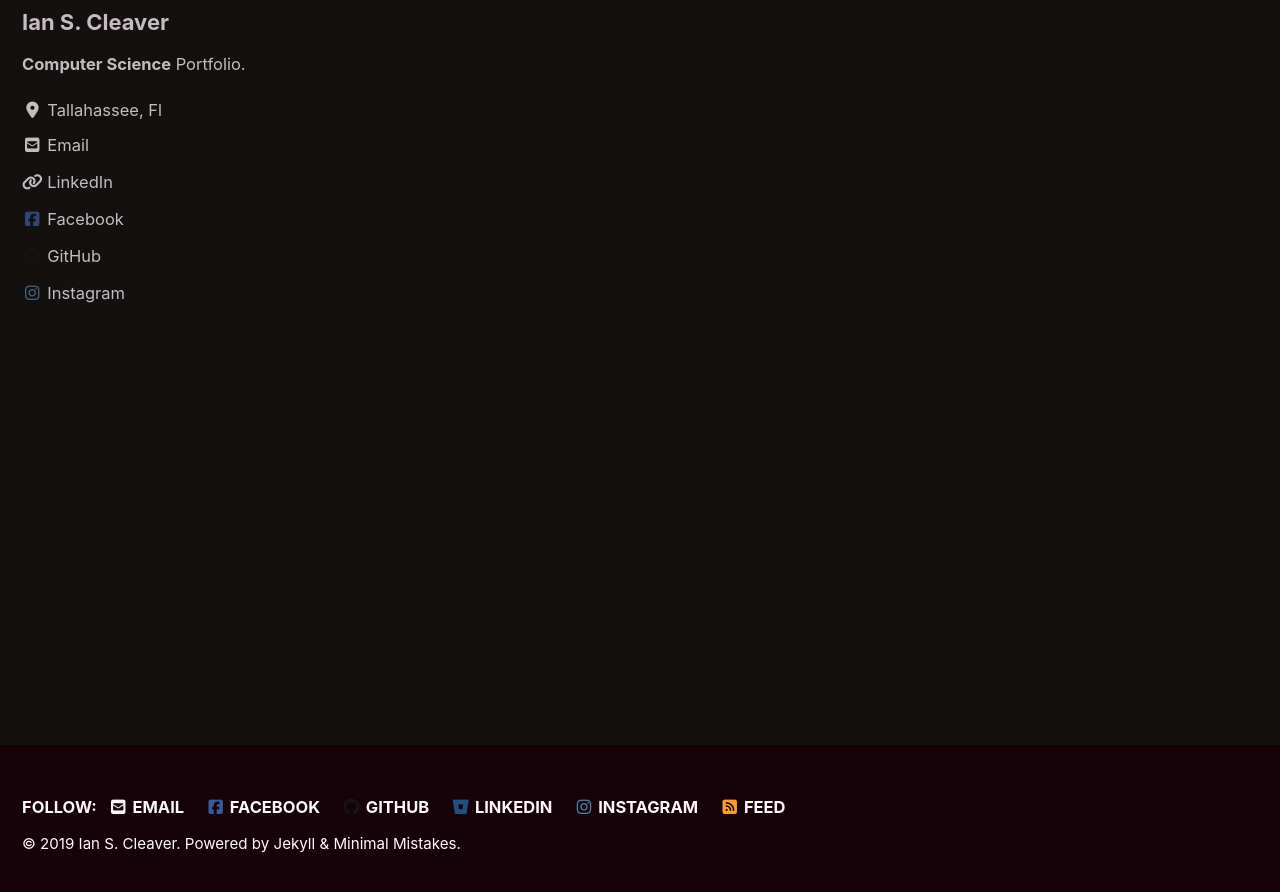
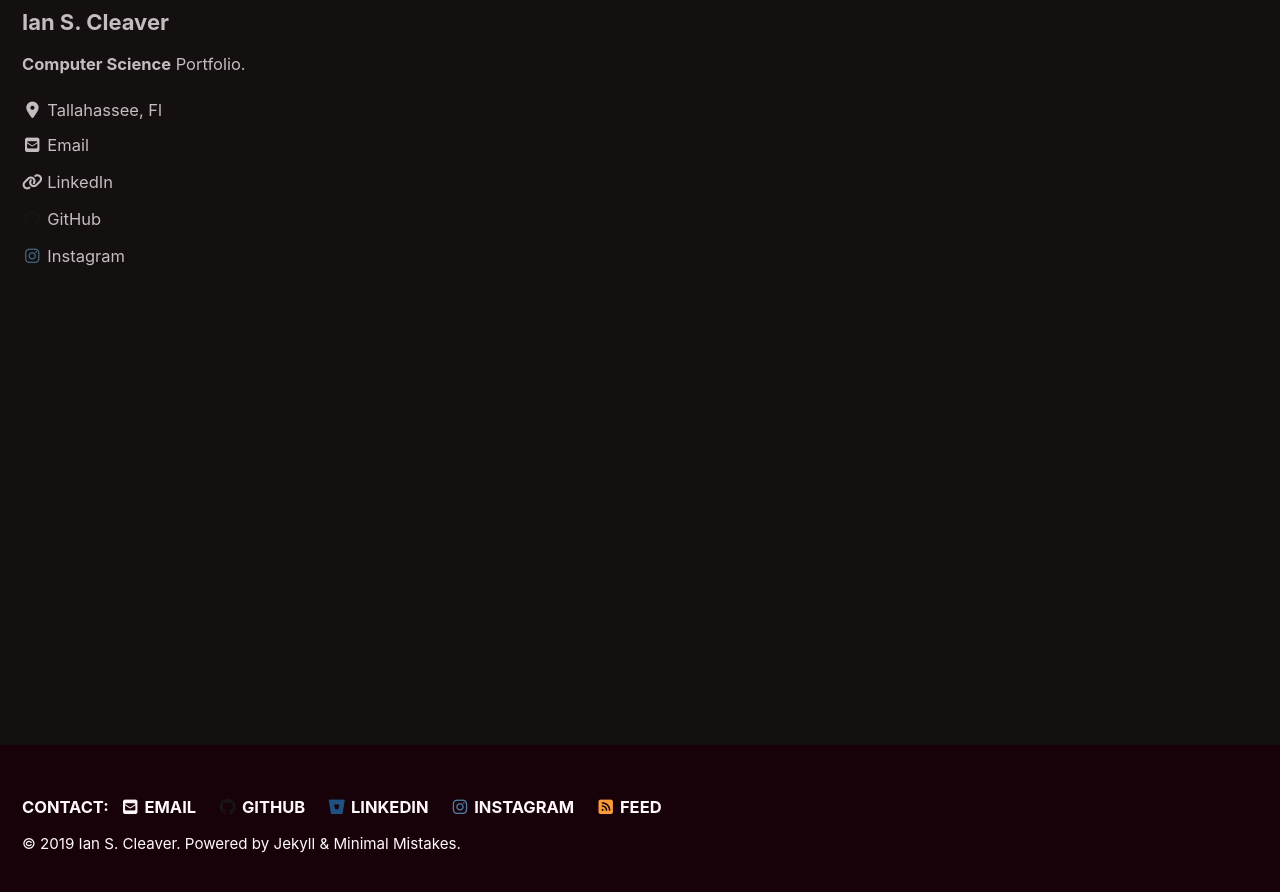
Before and after one commit to IanCleaver/IanCleaver.github.io, a Jekyll site: the page built from index.html, in a window 1280 px wide and 900 px high, scrolled down 222 px. Shown: the top 892 px of the window. Built offline with Jekyll 4.4.1, drawn with Linux system fonts in a browser that asks for light colours; cached includes are drawn as plain includes; nearby versions of some CDN libraries; the list of posts is cut into pages by our own code.

Commit message:
some updates

```diff
--- a/_config.yml
+++ b/_config.yml
@@ -124,7 +124,7 @@ author:
       # url: "https://twitter.com/"
     - label: "Facebook"
       icon: "fab fa-fw fa-facebook-square"
-      url: "https://facebook.com/ian.pasayes"
+      #url: "https://facebook.com/ian.pasayes"
     - label: "GitHub"
       icon: "fab fa-fw fa-github"
       url: "https://github.com/iancleaver"
@@ -140,7 +140,7 @@ footer:
       url: mailto:ianscott0822@gmail.com
     - label: "Facebook"
       icon: "fab fa-fw fa-facebook-square"
-      url: "https://facebook.com/ian.pasayes"
+      #url: "https://facebook.com/ian.pasayes"
     - label: "GitHub"
       icon: "fab fa-fw fa-github"
       url: "https://github.com/iancleaver"
--- a/_data/ui-text.yml
+++ b/_data/ui-text.yml
@@ -27,7 +27,7 @@ en: &DEFAULT_EN
   comments_title             : "Comments"
   more_label                 : "Learn more"
   related_label              : "You may also enjoy"
-  follow_label               : "Follow:"
+  follow_label               : "Contact:"
   feed_label                 : "Feed"
   powered_by                 : "Powered by"
   website_label              : "Website"
```
